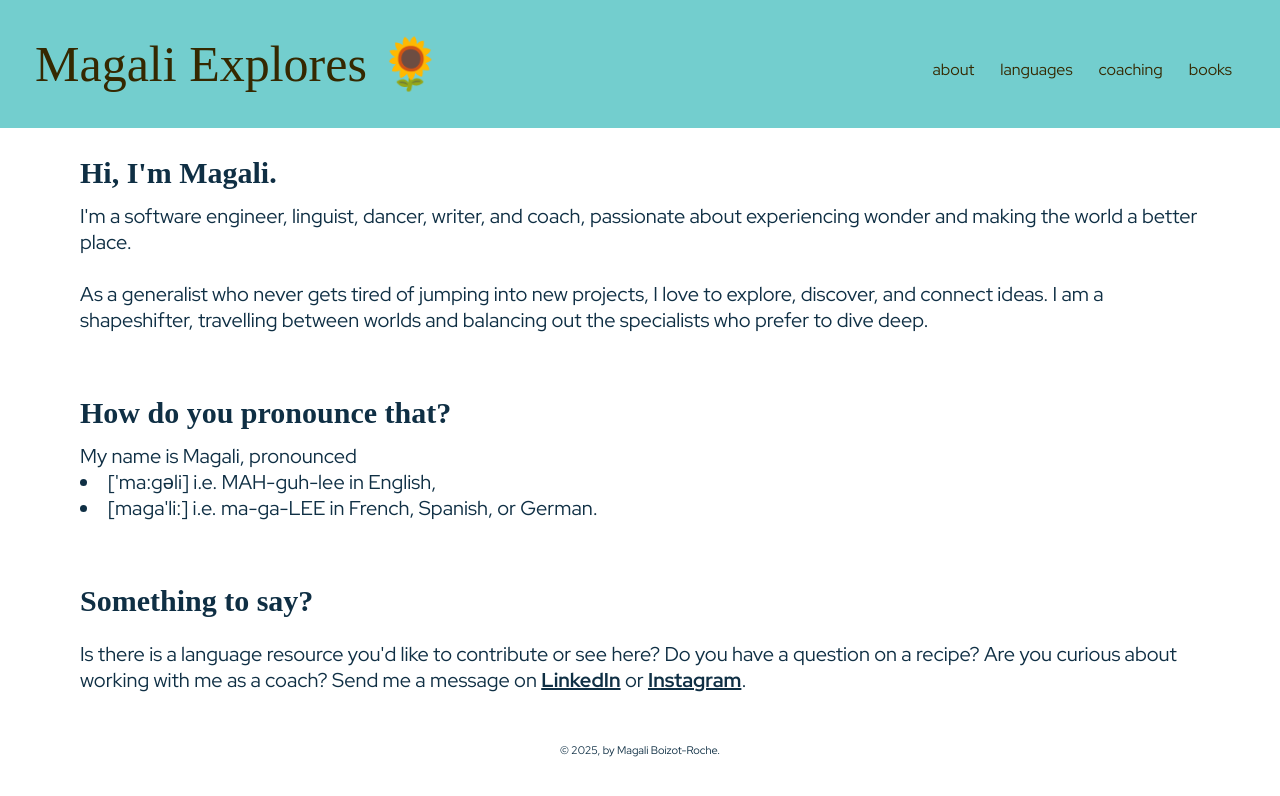
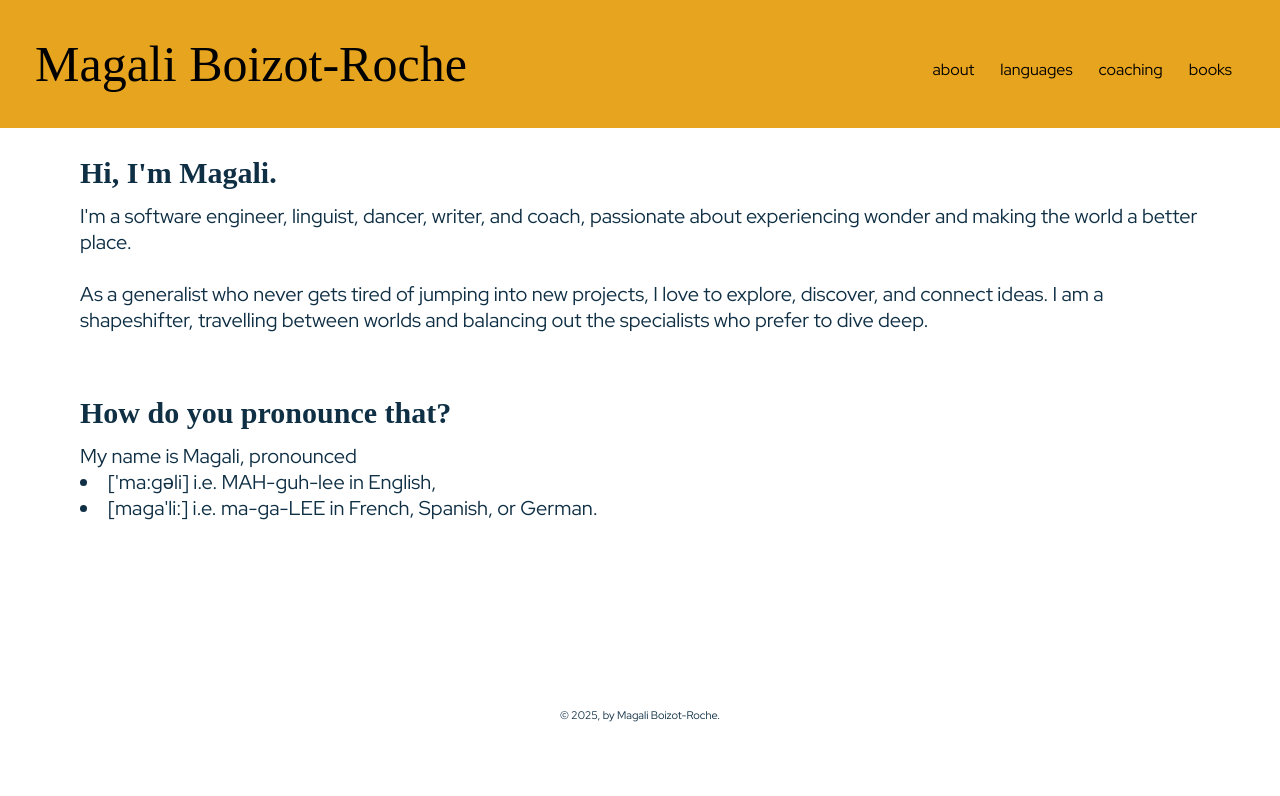
Before and after one commit to magali-br/personal-website, a React (Vite) app: page /about in a window 1280 px wide. Shown: the top 796 px of the page. Built offline with nearby package versions, Linux system fonts and the light colour scheme; a web font is replaced by a local one.

Commit message:
Change colour of header and displayed name. Change order of displayed languages.

```diff
--- a/src/App.css
+++ b/src/App.css
@@ -2,10 +2,13 @@
 
 :root {
   --background: #fff;
-  --title: #352800;
-  --alt_title: #008b8b;
-  --highlight: #03b2b2;
-  --border: #73cece;
+  --title: #000;
+  --highlight: #c48d1f;
+  --alt_highlight: #03b2b2;
+  --alt_title_brown: #352800;
+  --alt_colour_dark_turquoise: #008b8b;
+  --alt_border_turquoise: #73cece;
+  --border: #e7a41f;
   --dark: #0f2f44;
   --text: #0f2f44;
 }
--- a/src/components/Navbar/Navbar.css
+++ b/src/components/Navbar/Navbar.css
@@ -9,6 +9,7 @@
 
 .Title {
   font-family: "Freckle Face";
+  /* font-family: "Sawarabi Mincho"; */
   font-size: 50px;
   color: var(--title);
   width: fit-content;
--- a/src/components/Navbar/Navbar.jsx
+++ b/src/components/Navbar/Navbar.jsx
@@ -5,7 +5,7 @@ function Navbar() {
   return (
     <div className="Navbar">
       <Link to="/">
-        <div className="Title">Magali Explores 🌻 </div>
+        <div className="Title">Magali Boizot-Roche</div>
       </Link>
       <div className="MenuItems">
         <div className="MenuItemContainer">
--- a/src/pages/About/About.jsx
+++ b/src/pages/About/About.jsx
@@ -18,30 +18,6 @@ function About() {
           <li>[maga'li:] i.e. ma-ga-LEE in French, Spanish, or German.</li>
         </p>
       </div>
-      <div>
-        <h2 className="Subtitle">Something to say?</h2>
-        <p>
-          Is there is a language resource you'd like to contribute or see here? Do you have a question on a recipe? Are you curious about working with me as a coach? Send me a message on{" "}
-          <a
-            className="VisibleLink Link"
-            href="https://www.linkedin.com/in/magali-br/"
-            target="_blank"
-            rel="noopener noreferrer"
-          >
-            LinkedIn
-          </a>
-          {" "}or{" "}
-          <a
-            className="VisibleLink Link"
-            href="https://www.instagram.com/offbeatcoaching/"
-            target="_blank"
-            rel="noopener noreferrer"
-          >
-            Instagram
-          </a>
-          .
-        </p>
-      </div>
     </div>
   );
 }
--- a/src/pages/Home/Home.jsx
+++ b/src/pages/Home/Home.jsx
@@ -25,6 +25,30 @@ function Home() {
           {"  "}coaching tools
         </Link>...
       </p>
+      <div>
+        <h2 className="Subtitle">Something to say?</h2>
+        <p>
+          Are you curious about working with me as a coach? Is there is a language resource you'd like to contribute or see here? Do you have a question on a recipe, or a comment on a book? Send me a message on{" "}
+          <a
+            className="VisibleLink Link"
+            href="https://www.linkedin.com/in/magali-br/"
+            target="_blank"
+            rel="noopener noreferrer"
+          >
+            LinkedIn
+          </a>
+          {" "}or{" "}
+          <a
+            className="VisibleLink Link"
+            href="https://www.instagram.com/offbeatcoaching/"
+            target="_blank"
+            rel="noopener noreferrer"
+          >
+            Instagram
+          </a>
+          .
+        </p>
+      </div>
     </div>
   );
 }
--- a/src/pages/Languages/Languages.jsx
+++ b/src/pages/Languages/Languages.jsx
@@ -4,7 +4,7 @@ function Languages() {
     return (
         <div className="Languages Container">
             <h2 className="Subtitle">
-                bienvenue - welcome - bienvenidos - willkommen - bonvenon - خوش آمدید - céad míle fáilte - dobrodošli - أهلاً وسهلاً - degemer mat - स्वागत
+                bienvenue - welcome - willkommen - bienvenidos - أهلا وسهلا - dobrodošli - bonvenon - céad míle fáilte - degemer mat - خوش آمدید - स्वागत - bainvegni
             </h2>
             <p>
                 That was a sample of the languages I've fallen in love with over the course of my life. <br /> <br />
```
